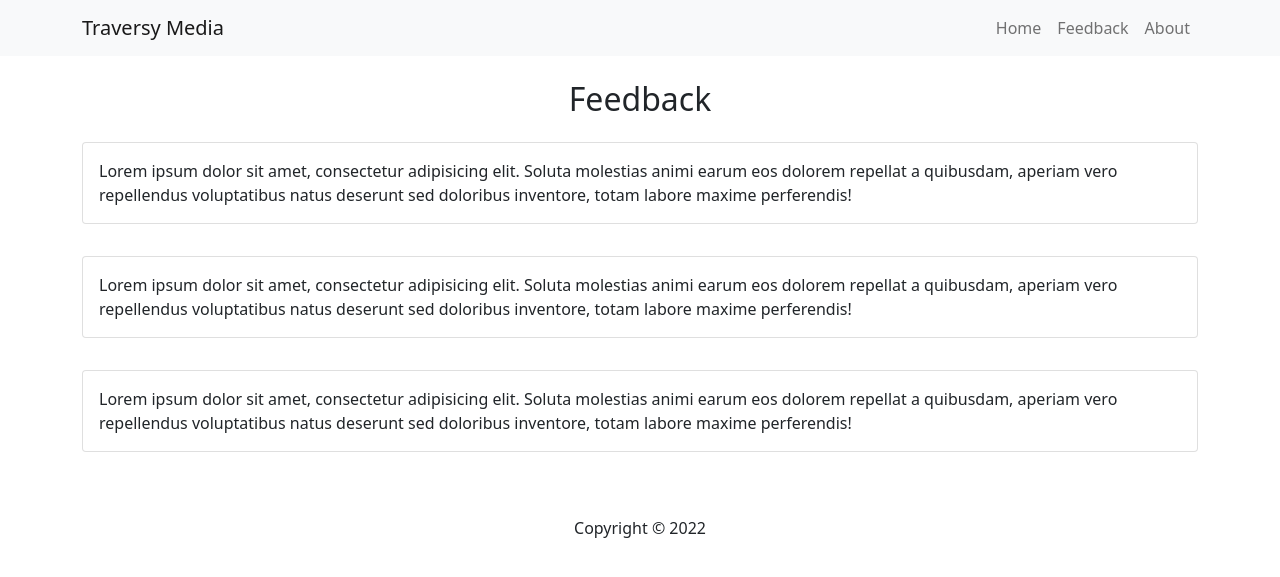
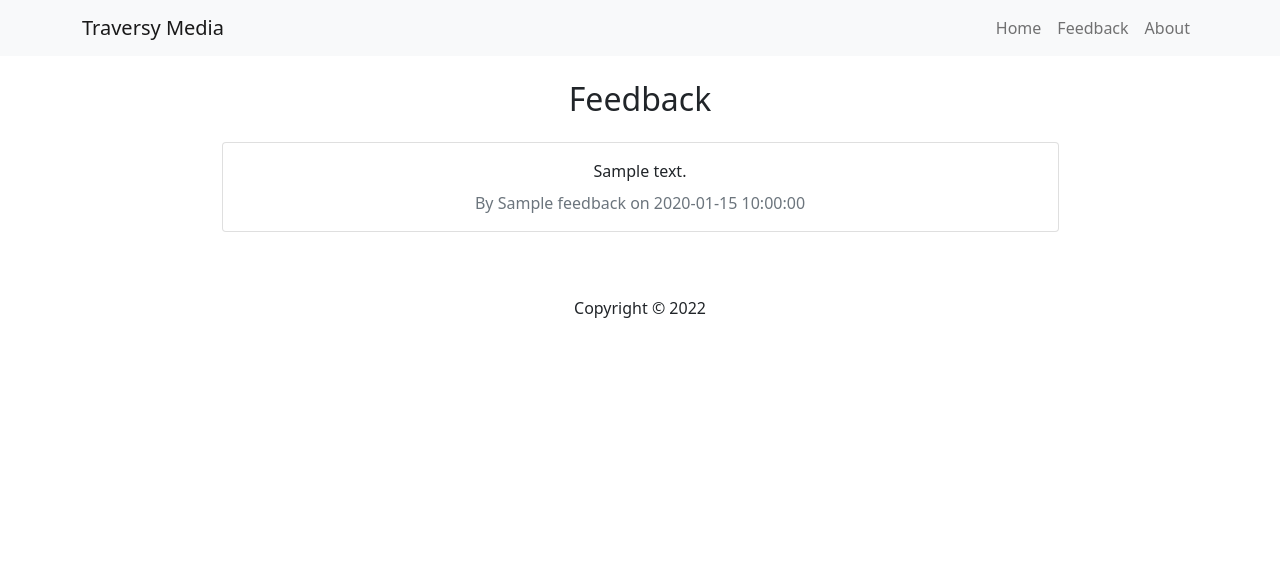
Before and after one commit to Denizka79/php-feedback, a PHP site: page /feedback.php in a window 1280 px wide. Shown: the top 577 px of the page. Run offline with PHP 8.4, Linux system fonts and the light colour scheme; tables that the repository leaves empty or names only in its code hold one stand-in row (values such as "Sample post").

Commit message:
Data fetch from DB to web-page added

```diff
--- /dev/null
+++ b/config/database.php
@@ -0,0 +1,17 @@
+<?php
+define("DB_HOST", "localhost");
+define("DB_USER", "denis");
+define("DB_PASS", "123456");
+define("DB_NAME", "php_dev");
+
+//Создаем подключение к базе при помощи mysqli (можно также воспользоваться PDO вместо mysqli)
+
+$conn = new mysqli(DB_HOST,DB_USER,DB_PASS,DB_NAME);
+
+//Проверяем успешность подключения
+
+if ($conn->connect_error) {
+    die("Connection failed" . $conn->connect_error); //die обрывает все соединения с базой и выводит сообщение об ошибке
+}
+
+?>
--- a/feedback.php
+++ b/feedback.php
@@ -1,21 +1,27 @@
 <?php include "inc/header.php" ?>
+
+<?php
+$sql = "SELECT * FROM feedback"; //Текст SQL-запроса
+$result = mysqli_query($conn, $sql); //Непосредственно запрашиваем данные из БД
+$feedback = mysqli_fetch_all($result, MYSQLI_ASSOC); //Запихиваем данные в ассоциативный массив feedback
+?>
+
     <h2>Feedback</h2>
 
-    <div class="card my-3">
-     <div class="card-body">
-       Lorem ipsum dolor sit amet, consectetur adipisicing elit. Soluta molestias animi earum eos dolorem repellat a quibusdam, aperiam vero repellendus voluptatibus natus deserunt sed doloribus inventore, totam labore maxime perferendis!
-     </div>
-   </div>
+    <?php if(empty($feedback)) : ?> <!-- Такая конструкция используется часто при работе с PHP внутри HTML-кода -->
+      <p class="lead mt3">There is no feedback</p> <!-- Так указываем что хотим вывести при соблюдении условия выше -->
+    <?php endif; ?>
 
-   <div class="card my-3">
-     <div class="card-body">
-       Lorem ipsum dolor sit amet, consectetur adipisicing elit. Soluta molestias animi earum eos dolorem repellat a quibusdam, aperiam vero repellendus voluptatibus natus deserunt sed doloribus inventore, totam labore maxime perferendis!
-     </div>
-   </div>
+    <?php foreach($feedback as $item) : ?> <!-- Та же самая конструкция, что и выше -->
+      <div class="card my-3 w-75">
+        <div class="card-body text-center">
+          <?php echo $item["body"]; ?>
+          <div class="text-secondary mt-2">
+            By <?php echo $item["name"]; ?> on <?php echo $item["date"]; ?>
+          </div>
+        </div>
+      </div>
 
-   <div class="card my-3">
-     <div class="card-body">
-       Lorem ipsum dolor sit amet, consectetur adipisicing elit. Soluta molestias animi earum eos dolorem repellat a quibusdam, aperiam vero repellendus voluptatibus natus deserunt sed doloribus inventore, totam labore maxime perferendis!
-     </div>
-   </div>
+    <?php endforeach; ?>
+
 <?php include "inc/footer.php" ?>
--- a/inc/header.php
+++ b/inc/header.php
@@ -1,3 +1,5 @@
+<?php include "config/database.php" ?>
+
 <!DOCTYPE html>
 <html lang="en">
 <head>
```
